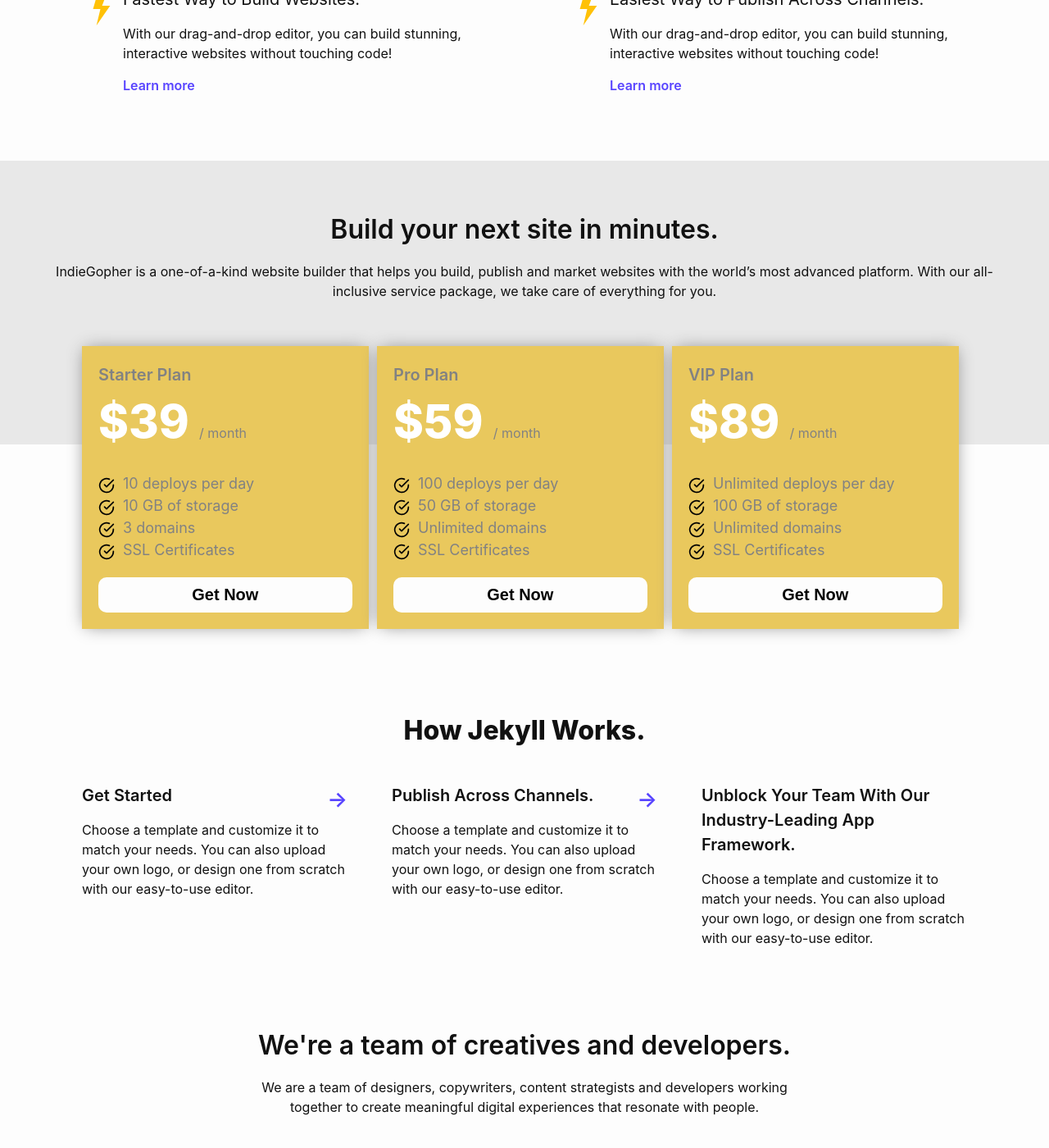
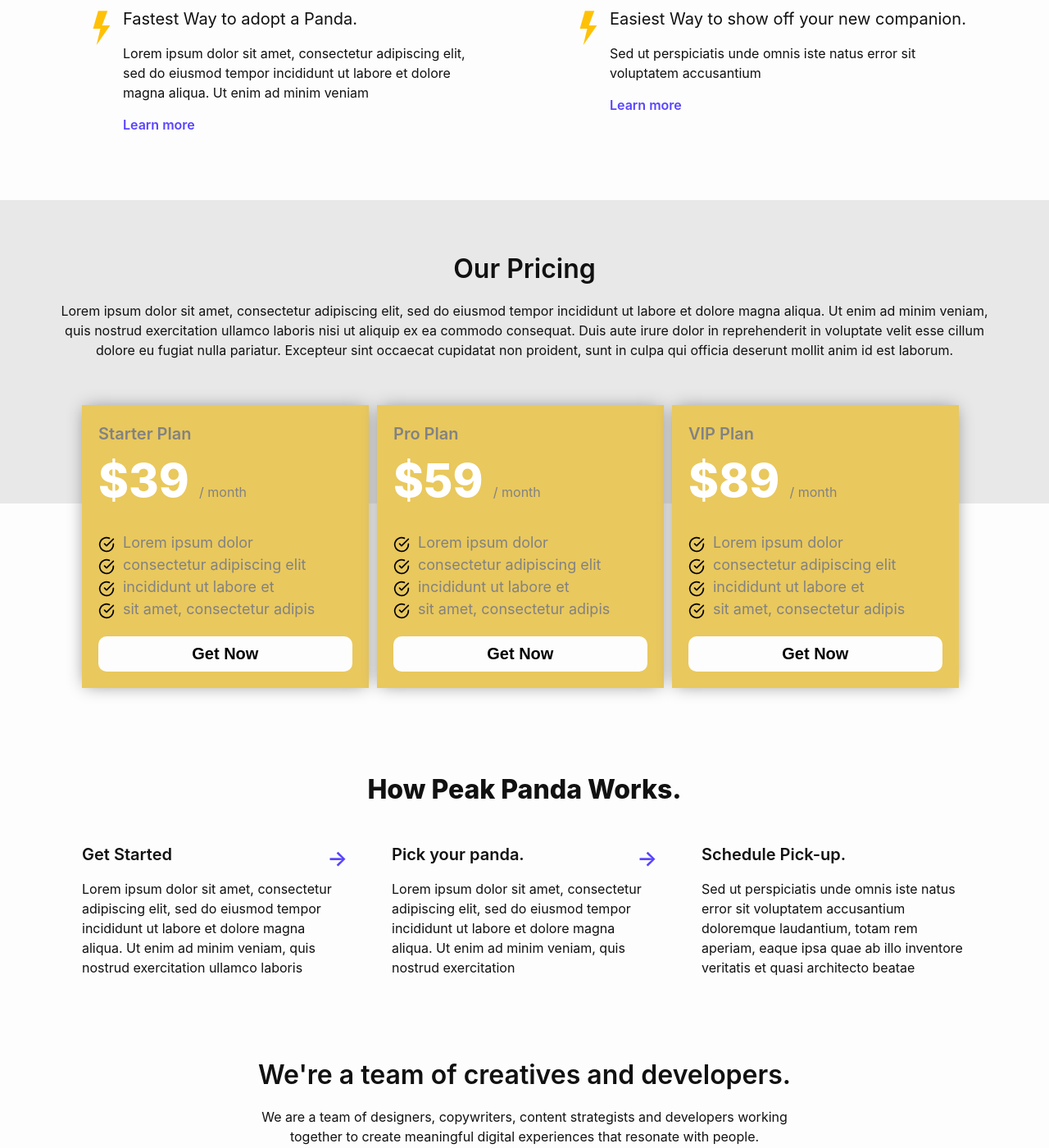
Before and after one commit to junjizhi/peak-panda, a Jekyll site: the page built from index.markdown, in a window 1280 px wide and 1400 px high, scrolled down 2648 px. Shown: the whole window at 82% size. Built offline with Jekyll 4.4.1, drawn with Linux system fonts in a browser that asks for light colours; some of the changed text lies outside the part shown.

Commit message:
Update copy to use Lorem ipsum

```diff
--- a/_config.yml
+++ b/_config.yml
@@ -18,7 +18,7 @@
 # You can create any custom variable you would like, and they will be accessible
 # in the templates via {{ site.myvariable }}.
 
-title: Your awesome title
+title: Peak Panda
 email: your-email@example.com
 description: >- # this means to ignore newlines until "baseurl:"
   Write an awesome description for your new site here. You can edit this
--- a/_includes/footer.html
+++ b/_includes/footer.html
@@ -68,7 +68,7 @@
 
     <div class="footer-text wrapper-flex">
       <div class="footer-copy">
-        <p>&copy;Copyright 2020 Company. All rights reserved.</p>
+        <p>&copy;Copyright 2021 Peak Panda. All rights reserved.</p>
       </div>
       {%- include social.html -%}
     </div>
--- a/_includes/people.html
+++ b/_includes/people.html
@@ -9,21 +9,21 @@
   		<div class="wrapper-flex people-lists">
   			<div class="people-list">
   				<img class="people-list--img" src="./assets/people-img1.jpg">
-  				<h4>Oliver Aguilerra</h4>
+  				<h4>Olivia Aguilerra</h4>
   				<p class="people-list--title">Product Manager</p>
   				<p class="people-list--description">Pommy ipsum bent as a nine bob note naff off biscuits nowt, a cuppa unhand me sir hadn't done it in donkey's years sod's law.</p>
   			</div>
 
   			<div class="people-list">
   				<img class="people-list--img" src="./assets/people-img2.jpg">
-  				<h4>Marta Clermont</h4>
+  				<h4>Michael Clemont</h4>
   				<p class="people-list--title">Designer</p>
   				<p class="people-list--description">Secondary fermentation degrees plato units of bitterness, cask conditioned ale ibu real ale pint glass craft beer. krausen goblet grainy ibu.</p>
   			</div>
 
   			<div class="people-list">
   				<img class="people-list--img" src="./assets/people-img3.jpg">
-  				<h4>Alice Melbourne</h4>
+  				<h4>Alex Melbourne</h4>
   				<p class="people-list--title">Human Resources</p>
   				<p class="people-list--description">I just closed my eyes and in a nanosecond I cured myself from this ridiculous model of disease, addiction and obsession.</p>
   			</div>
--- a/_includes/price.html
+++ b/_includes/price.html
@@ -1,7 +1,7 @@
 <section class="price">
   <div class="price-title">
-    <h2 class="text-center-align">Build your next site in minutes.</h2>
-    <p class="text-center-align">IndieGopher is a one-of-a-kind website builder that helps you build, publish and market websites with the world’s most advanced platform. With our all-inclusive service package, we take care of everything for you.</p>
+    <h2 class="text-center-align">Our Pricing</h2>
+    <p class="text-center-align">Lorem ipsum dolor sit amet, consectetur adipiscing elit, sed do eiusmod tempor incididunt ut labore et dolore magna aliqua. Ut enim ad minim veniam, quis nostrud exercitation ullamco laboris nisi ut aliquip ex ea commodo consequat. Duis aute irure dolor in reprehenderit in voluptate velit esse cillum dolore eu fugiat nulla pariatur. Excepteur sint occaecat cupidatat non proident, sunt in culpa qui officia deserunt mollit anim id est laborum.</p>
   </div>
 
   <div class="wrapper wrapper-flex">
@@ -9,10 +9,10 @@
       <h3>Starter Plan</h3>
       <h1>$39 <span>/ month</span></h1>
       <ul class="price-card__lists">
-        <li class="price-card__list">10 deploys per day</li>
-        <li class="price-card__list">10 GB of storage</li>
-        <li class="price-card__list">3 domains</li>
-        <li class="price-card__list">SSL Certificates</li>
+        <li class="price-card__list">Lorem ipsum dolor</li>
+        <li class="price-card__list">consectetur adipiscing elit</li>
+        <li class="price-card__list">incididunt ut labore et</li>
+        <li class="price-card__list">sit amet, consectetur adipis</li>
       </ul>
       <button class="button primary long position-centern-align">Get Now</button>
     </div>
@@ -21,10 +21,10 @@
       <h3>Pro Plan</h3>
       <h1>$59 <span>/ month</span></h1>
       <ul class="price-card__lists">
-        <li class="price-card__list">100 deploys per day</li>
-        <li class="price-card__list">50 GB of storage</li>
-        <li class="price-card__list">Unlimited domains</li>
-        <li class="price-card__list">SSL Certificates</li>
+        <li class="price-card__list">Lorem ipsum dolor</li>
+        <li class="price-card__list">consectetur adipiscing elit</li>
+        <li class="price-card__list">incididunt ut labore et</li>
+        <li class="price-card__list">sit amet, consectetur adipis</li>
       </ul>
       <button class="button primary long position-centern-align">Get Now</button>
     </div>
@@ -33,10 +33,10 @@
       <h3>VIP Plan</h3>
       <h1>$89 <span>/ month</span></h1>
       <ul class="price-card__lists">
-        <li class="price-card__list">Unlimited deploys per day</li>
-        <li class="price-card__list">100 GB of storage</li>
-        <li class="price-card__list">Unlimited domains</li>
-        <li class="price-card__list">SSL Certificates</li>
+        <li class="price-card__list">Lorem ipsum dolor</li>
+        <li class="price-card__list">consectetur adipiscing elit</li>
+        <li class="price-card__list">incididunt ut labore et</li>
+        <li class="price-card__list">sit amet, consectetur adipis</li>
       </ul>
       <button class="button primary long position-centern-align">Get Now</button>
     </div>
--- a/_includes/steps.html
+++ b/_includes/steps.html
@@ -1,22 +1,22 @@
 <section class="steps">
 	<div class="wrapper">
-		<h2 class="text-center-align">How Jekyll Works.</h2>
+		<h2 class="text-center-align">How Peak Panda Works.</h2>
 		<div class="wrapper-flex flex-align-start">
 			<div class="flex-3-col step">
 		      <h3>Get Started</h3>
-		      <p>Choose a template and customize it to match your needs. You can also upload your own logo, or design one from scratch with our easy-to-use editor.</p>
+		      <p>Lorem ipsum dolor sit amet, consectetur adipiscing elit, sed do eiusmod tempor incididunt ut labore et dolore magna aliqua. Ut enim ad minim veniam, quis nostrud exercitation ullamco laboris </p>
 		      <span class="step-arrow step-arrow-right">&#8594;</span>
 		      <span class="step-arrow step-arrow-down text-center-align">&#8595;</span>
 		    </div>
 		    <div class="flex-3-col step">
-		      <h3>Publish Across Channels.</h3>
-		      <p>Choose a template and customize it to match your needs. You can also upload your own logo, or design one from scratch with our easy-to-use editor.</p>
+		      <h3>Pick your panda.</h3>
+		      <p>Lorem ipsum dolor sit amet, consectetur adipiscing elit, sed do eiusmod tempor incididunt ut labore et dolore magna aliqua. Ut enim ad minim veniam, quis nostrud exercitation</p>
 		      <span class="step-arrow step-arrow-right">&#8594;</span>
 		      <span class="step-arrow step-arrow-down text-center-align">&#8595;</span>
 		    </div>
 		    <div class="flex-3-col step">
-		      <h3>Unblock Your Team With Our Industry-Leading App Framework.</h3>
-		      <p>Choose a template and customize it to match your needs. You can also upload your own logo, or design one from scratch with our easy-to-use editor.</p>
+		      <h3>Schedule Pick-up.</h3>
+		      <p>Sed ut perspiciatis unde omnis iste natus error sit voluptatem accusantium doloremque laudantium, totam rem aperiam, eaque ipsa quae ab illo inventore veritatis et quasi architecto beatae</p>
 		    </div>
 		</div>
 	</div>
--- a/_layouts/home.html
+++ b/_layouts/home.html
@@ -9,27 +9,11 @@ layout: default
             <h1 class="page-heading">{{ page.title }}</h1>
           {%- endif -%}
 
-          {{ content }}
-
-          {%- if site.posts.size > 0 -%}
-            <h1>{{ page.list_title | default: "Posts" }}</h2>
-            <ul class="post-list">
-              {%- for post in site.posts -%}
-              <li>
-                {%- assign date_format = site.minima.date_format | default: "%b %-d, %Y" -%}
-                <p>
-                  The tool that allows you to build beautiful sites<br/>
-                  all inside Forestry's content manager.
-                </p>
-                {%- if site.show_excerpts -%}
-                  {{ post.excerpt }}
-                {%- endif -%}
-              </li>
-              {%- endfor -%}
-            </ul>
-
-            <a href="{{ "/feed.xml" | relative_url }}" class="button primary short full-on-mobile">subscribe via RSS</a>
-          {%- endif -%}
+            <h1>Peak Panda</h1>
+            <h3>
+              At vero eos et accusamus et iusto odio dignissimos ducimus qui blanditiis praesentium voluptatum deleniti atque corrupti quos dolores
+            </h3>
+            <button class="button secondary short full-on-mobile">Sign up now</button>
 
         </div>
 
@@ -43,65 +27,20 @@ layout: default
   <div class="flex-half image-shadow">
     <img src="./assets/undraw_Fans_re_cri3.png" alt="">
     </div>
-
     <div class="flex-half home">
-      {%- if page.title -%}
-        <h2 class="page-heading">{{ page.title }}</h1>
-      {%- endif -%}
-
-      {{ content }}
-
-      {%- if site.posts.size > 0 -%}
-        <h2 class="post-list-heading">{{ page.list_title | default: "Posts" }}</h2>
-        <ul class="post-list">
-          {%- for post in site.posts -%}
-          <li>
-            {%- assign date_format = site.minima.date_format | default: "%b %-d, %Y" -%}
-            <span class="post-meta">{{ post.date | date: date_format }}</span>
+      <h2>Adopt a panda, right now</h2>
       <h3>
-              <a class="post-link" href="{{ post.url | relative_url }}">
-                {{ post.title | escape }}
-              </a>
+        Sed ut perspiciatis unde omnis iste natus error sit voluptatem accusantium doloremque laudantium, totam rem aperiam, eaque ipsa quae ab illo inventore veritatis et quasi
       </h3>
-            {%- if site.show_excerpts -%}
-              {{ post.excerpt }}
-            {%- endif -%}
-          </li>
-          {%- endfor -%}
-        </ul>
-      {%- endif -%}
-
     </div>
 </section>
 
 <section class="wrapper wrapper-flex">
   <div class="flex-half home">
-      {%- if page.title -%}
-        <h2 class="page-heading">{{ page.title }}</h1>
-      {%- endif -%}
-
-      {{ content }}
-
-      {%- if site.posts.size > 0 -%}
-        <h2 class="post-list-heading">{{ page.list_title | default: "Posts" }}</h2>
-        <ul class="post-list">
-          {%- for post in site.posts -%}
-          <li>
-            {%- assign date_format = site.minima.date_format | default: "%b %-d, %Y" -%}
-            <span class="post-meta">{{ post.date | date: date_format }}</span>
+    <h2>All you have to do is fill a form</h2>
     <h3>
-              <a class="post-link" href="{{ post.url | relative_url }}">
-                {{ post.title | escape }}
-              </a>
+      Lorem ipsum dolor sit amet, consectetur adipiscing elit, sed do eiusmod tempor incididunt ut labore et dolore magna aliqua. Ut enim ad minim veniam
     </h3>
-            {%- if site.show_excerpts -%}
-              {{ post.excerpt }}
-            {%- endif -%}
-          </li>
-          {%- endfor -%}
-        </ul>
-      {%- endif -%}
-
   </div>
 
     <div class="flex-half image-shadow">
@@ -110,10 +49,9 @@ layout: default
 </section>
 
 <section class="wrapper text-center-align">
-    <h2>Heading Two</h2>
+    <h2>Panda is your best companion</h2>
     <p>
-        16 Fully Responsive Design Blocks
-        The Design Blocks can be used without Forestry but to harness the power of Blocks we recommend using Forestry. Once the site is imported you can immediately create new sites and make them fully customizable.
+      quis nostrud exercitation ullamco laboris nisi ut aliquip ex ea commodo consequat. Duis aute irure dolor in reprehenderit in voluptate velit esse cillum dolore eu fugiat nulla pariatur.
     </p>
 </section>
 
@@ -130,28 +68,28 @@ layout: default
 </section>
 
 <section class="wrapper text-center-align">
-  <h2>Get your next website up and running in minutes.</h2>
-  <p>With the world’s fastest, easiest way to build websites, you can create a site with no coding skills. Publish across channels for one low price!</p>
+  <h2>Bring your own panda home in minutes.</h2>
+  <p>At vero eos et accusamus et iusto odio dignissimos ducimus</p>
   <button class="button secondary short position-centern-align full-on-mobile">Try it free now</button>
 </section>
 
 <section class="wrapper why-choose-us">
-  <h2 class="text-center-align">Build a website in minutes.</h2>
-  <p class="text-center-align">Build websites that are beautiful, easy to use and integrate with your favorite tools.</p>
+  <h2 class="text-center-align">Play with a panda, every day.</h2>
+  <p class="text-center-align">"Lorem ipsum dolor sit amet, consectetur adipiscing elit, sed do eiusmod tempor incididunt ut labore et dolore magna aliqua. Ut enim ad minim veniam.</p>
     <div class="wrapper-flex flex-align-start">
       <div class="flex-half why-choose-us__content">
             <img src="./assets/flash-icon.svg">
             <div class="why-choose-use__text">
-              <h3>Fastest Way to Build Websites.</h3>
-              <p>With our drag-and-drop editor, you can build stunning, interactive websites without touching code!</p>
+              <h3>Fastest Way to adopt a Panda.</h3>
+              <p>Lorem ipsum dolor sit amet, consectetur adipiscing elit, sed do eiusmod tempor incididunt ut labore et dolore magna aliqua. Ut enim ad minim veniam</p>
               <a class="primary">Learn more</a>
             </div>
       </div>
       <div class="flex-half why-choose-us__content">
             <img src="./assets/flash-icon.svg">
             <div class="why-choose-use__text">
-              <h3>Easiest Way to Publish Across Channels.</h3>
-              <p>With our drag-and-drop editor, you can build stunning, interactive websites without touching code!</p>
+              <h3>Easiest Way to show off your new companion.</h3>
+              <p>Sed ut perspiciatis unde omnis iste natus error sit voluptatem accusantium</p>
               <a class="primary">Learn more</a>
             </div>
       </div>
```
Lines whose indentation alone changed are shown as unchanged.
